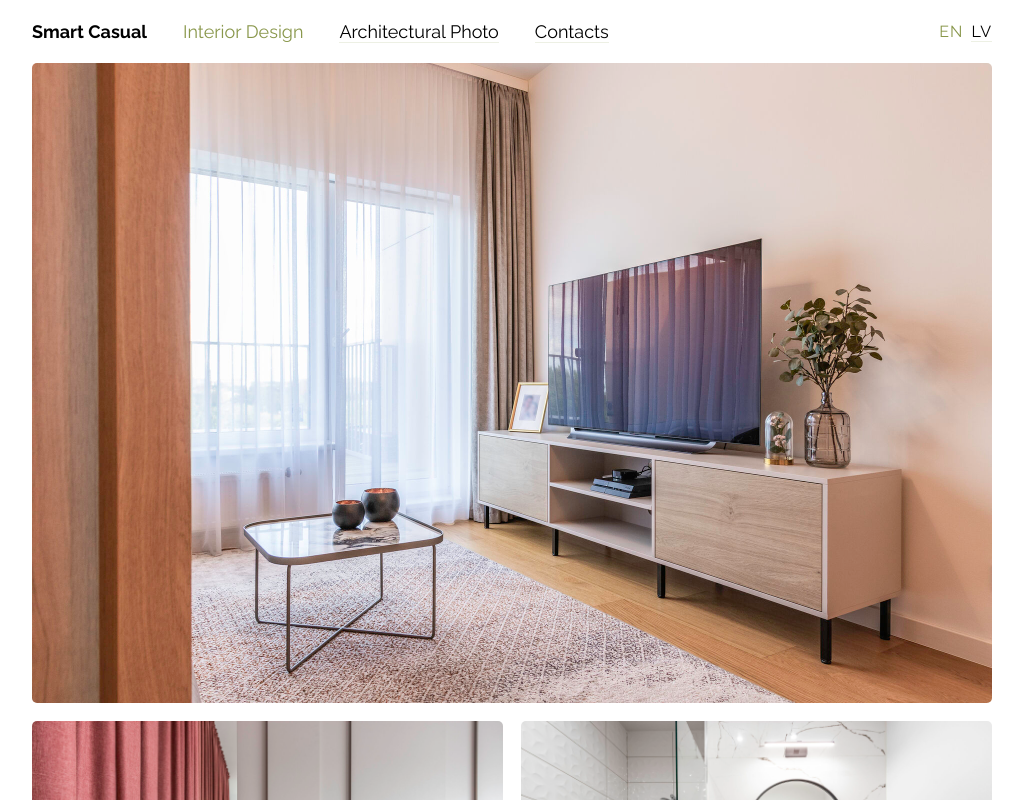
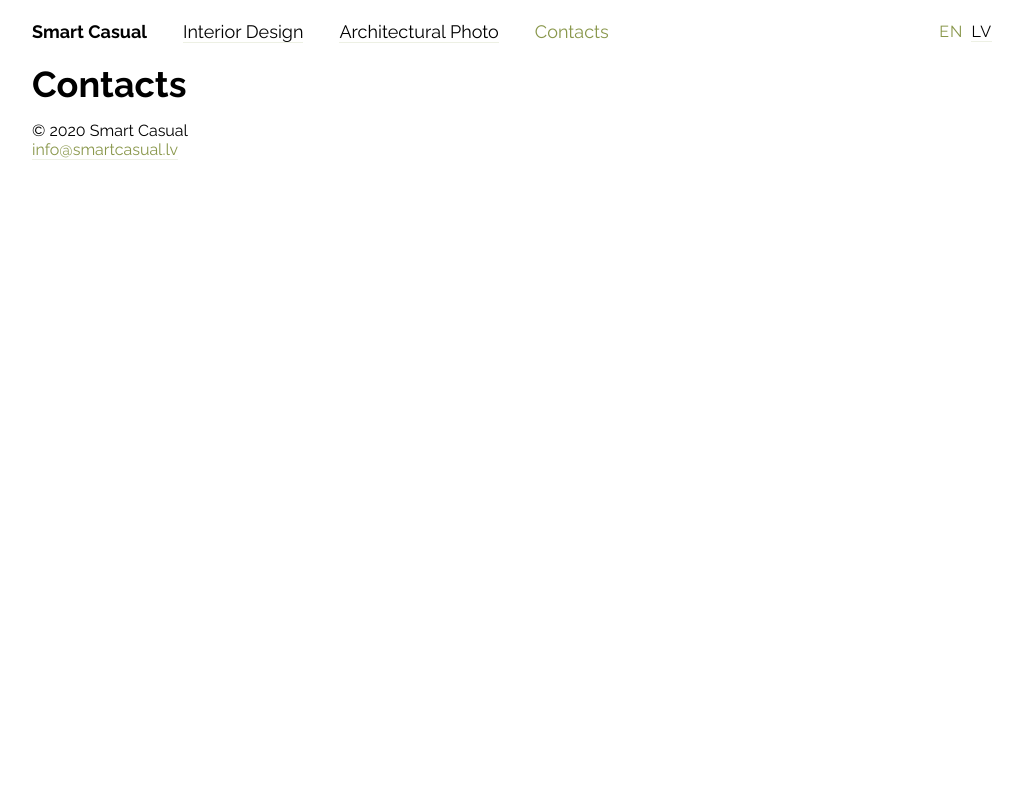
Before and after one commit to apavlovics/sonya-v2, a React (Create React App) app: page /en/contacts in a window 1280 px wide. Before the commit this address led to /interior-design/. Shown: the top 800 px of the page, without its empty margins (128-1151 px from the left). Built offline with nearby package versions, Linux system fonts and the light colour scheme.

Commit message:
Continue working on translations

```diff
--- a/src/App.js
+++ b/src/App.js
@@ -8,7 +8,24 @@ import Previews from './Previews'
 import Footer from './Footer'
 
 export default function App() {
-  const [t] = useTranslation()
+  const [t, i18n] = useTranslation()
+
+  // All website sections are defined below
+  const sections = [{
+    path: 'interior-design',
+    title: 'Interior Design',
+    body: <Previews />,
+  }, {
+    path: 'arhitectural-photo',
+    title: 'Architectural Photo',
+    body: <main><h1>{t('Architectural Photo')}</h1></main>,
+  }, {
+    path: 'contacts',
+    title: 'Contacts',
+    body: <main><h1>{t('Contacts')}</h1></main>,
+  }]
+
+  const currentLanguage = i18n.language
   const formatTitle = title => {
     const fullTitle = title === '' ? 'Smart Casual' : `${title} | Smart Casual`
     return <Helmet><title>{fullTitle}</title></Helmet>
@@ -16,26 +33,17 @@ export default function App() {
   return (
     <Router>
       {formatTitle('')}
-      <Menu />
+      <Menu sections={sections} />
 
       <Switch>
-        <Route path="/interior-design">
-          {formatTitle(t('Interior Design'))}
-          <Previews />
-        </Route>
-
-        <Route path="/interior-photo">
-          {formatTitle(t('Architectural Photo'))}
-          <main><h1>{t('Architectural Photo')}</h1></main>
-        </Route>
-
-        <Route path="/contacts">
-          {formatTitle(t('Contacts'))}
-          <main><h1>{t('Contacts')}</h1></main>
-        </Route>
-
+        {sections.map(section => (
+          <Route key={section.path} path={`/${currentLanguage}/${section.path}`}>
+            {formatTitle(t(section.title))}
+            {section.body}
+          </Route>
+        ))}
         <Route path="/">
-          <Redirect to="/interior-design/" />
+          <Redirect to={`/${currentLanguage}/${sections[0].path}/`} />
         </Route>
       </Switch>
       <Footer />
--- a/src/Menu.js
+++ b/src/Menu.js
@@ -5,7 +5,7 @@ import MenuOpen from './icons/menu-open.svg'
 import MenuClose from './icons/menu-close.svg'
 
 function Menu(props) {
-  const [t] = useTranslation()
+  const [t, i18n] = useTranslation()
   const [maximized, setMaximized] = useState(false)
 
   const stripSlashes = (pathname) => {
@@ -29,6 +29,7 @@ function Menu(props) {
   }
 
   const currentPathname = stripSlashes(props.location.pathname)
+  const currentLanguage = i18n.language
   const className = maximized ? 'maximized' : 'minimized'
   return (
     <nav className={className}>
@@ -42,28 +43,36 @@ function Menu(props) {
               onClick={() => updateMaximized(!maximized)} />
         </div>
         <ul className={`main-menu ${className}`}>
-          <MenuItem onClick={() => updateMaximized(false)} currentPathname={currentPathname} pathname="interior-design" title={t('Interior Design')}>
-            {/* TODO Allow filtering previews
+          {props.sections.map(section => (
+            <MainMenuItem
+                key={section.path}
+                currentPathname={currentPathname}
+                pathname={`${currentLanguage}/${section.path}`}
+                title={t(section.title)}
+                onClick={() => updateMaximized(false)} />
+          ))}
+          {/* TODO Allow filtering previews
             <ul className="submenu">
               <li className="selected">All</li>
               <li><Link to="/residential/">Residential</Link></li>
               <li><Link to="/retail/">Retail</Link></li>
             </ul>
-            */}
-          </MenuItem>
-          <MenuItem onClick={() => updateMaximized(false)} currentPathname={currentPathname} pathname="interior-photo" title={t('Architectural Photo')} />
-          <MenuItem onClick={() => updateMaximized(false)} currentPathname={currentPathname} pathname="contacts" title={t('Contacts')} />
+          */}
         </ul>
         <ul className={`language-menu ${className}`}>
-          <li className="selected">EN</li>
-          <li><Link to="/lv/">LV</Link></li>
+          {i18n.languages.map(language => (
+            <LanguageMenuItem
+                key={language}
+                currentLanguage={currentLanguage}
+                language={language} />
+          ))}
         </ul>
       </div>
     </nav>
   )
 }
 
-function MenuItem(props) {
+function MainMenuItem(props) {
   if (props.currentPathname === props.pathname) {
     return <li className="selected">{props.title}{props.children}</li>
   } else {
@@ -71,4 +80,12 @@ function MenuItem(props) {
   }
 }
 
+function LanguageMenuItem(props) {
+  if (props.currentLanguage === props.language) {
+    return <li className="selected">{props.language.toUpperCase()}</li>
+  } else {
+    return <li><Link to={`/${props.language}/`}>{props.language.toUpperCase()}</Link></li>
+  }
+}
+
 export default withRouter(Menu)
--- a/src/i18n.js
+++ b/src/i18n.js
@@ -13,22 +13,23 @@ i18n
     resources: {
       en: {
         translation: {
-          "Interior Design": "Interior Design",
-          "Architectural Photo": "Architectural Photo",
-          "Contacts": "Contacts",
+          'Interior Design': 'Interior Design',
+          'Architectural Photo': 'Architectural Photo',
+          'Contacts': 'Contacts',
         }
       },
       lv: {
         translation: {
-          "Interior Design": "Interjera dizains",
-          "Architectural Photo": "Arhitektūras foto",
-          "Contacts": "Kontakti",
+          'Interior Design': 'Interjera dizains',
+          'Architectural Photo': 'Arhitektūras foto',
+          'Contacts': 'Kontakti',
         }
       },
     },
 
     // Default language hardcoded to English, consider using LanguageDetector instead
-    lng: "en",
+    lng: 'en',
+    fallbackLng: ['en', 'lv'],
 
     // Enable to debug configuration issues
     debug: false,
```
Also changed, not shown: src/Previews.js (+18 -18 lines).
